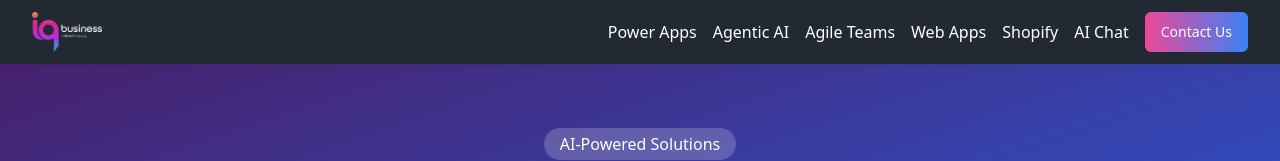
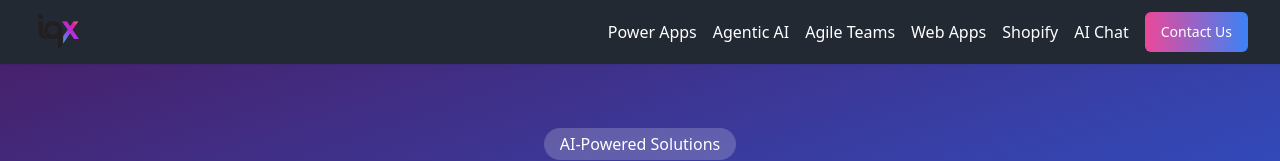
Before and after one commit to iqx-Sdev/iqxsoftwaredevelopment-71, a React (Vite) app: page /ai-chat in a window 1280 px wide. Shown: the top 161 px of the page. Built offline with nearby package versions, Linux system fonts and the light colour scheme; a web font is replaced by a local one.

Commit message:
Update logo
Replaced the logo in the header and footer.

```diff
--- a/src/components/Footer.tsx
+++ b/src/components/Footer.tsx
@@ -7,9 +7,12 @@ const Footer = () => {
       <div className="max-w-7xl mx-auto px-4 sm:px-6 lg:px-8 py-12">
         <div className="grid grid-cols-1 md:grid-cols-4 gap-8">
           <div className="md:col-span-2">
-            <div className="text-2xl font-bold flex items-center mb-4">
-              <span className="bg-maverick-peach text-maverick-navy px-2 py-1 rounded mr-2">AI</span>
-              MAVERICK
+            <div className="flex items-center mb-4">
+              <img
+                src="/lovable-uploads/53caadcf-63a2-4dbd-a5dc-5e78b808af47.png"
+                alt="IQX Logo"
+                className="h-10"
+              />
             </div>
             <p className="text-gray-300 mb-6 max-w-md">
               High-speed, low-risk AI prototyping and development for businesses ready
@@ -69,7 +72,7 @@ const Footer = () => {
         </div>
 
         <div className="border-t border-gray-700 mt-12 pt-8 text-center text-gray-400">
-          <p>&copy; {new Date().getFullYear()} AI Maverick. All rights reserved.</p>
+          <p>&copy; {new Date().getFullYear()} IQX. All rights reserved.</p>
         </div>
       </div>
     </footer>
--- a/src/components/Navbar.tsx
+++ b/src/components/Navbar.tsx
@@ -14,8 +14,8 @@ const Navbar = () => {
           <div className="flex items-center">
             <Link to="/" className="flex items-center">
               <img
-                src="/lovable-uploads/37f1ae05-8efa-47f2-a0c2-822a886c3534.png"
-                alt="IQ Business Logo"
+                src="/lovable-uploads/53caadcf-63a2-4dbd-a5dc-5e78b808af47.png"
+                alt="IQX Logo"
                 className="h-10"
               />
             </Link>
```
Also changed, not shown: public/lovable-uploads/53caadcf-63a2-4dbd-a5dc-5e78b808af47.png (added).
